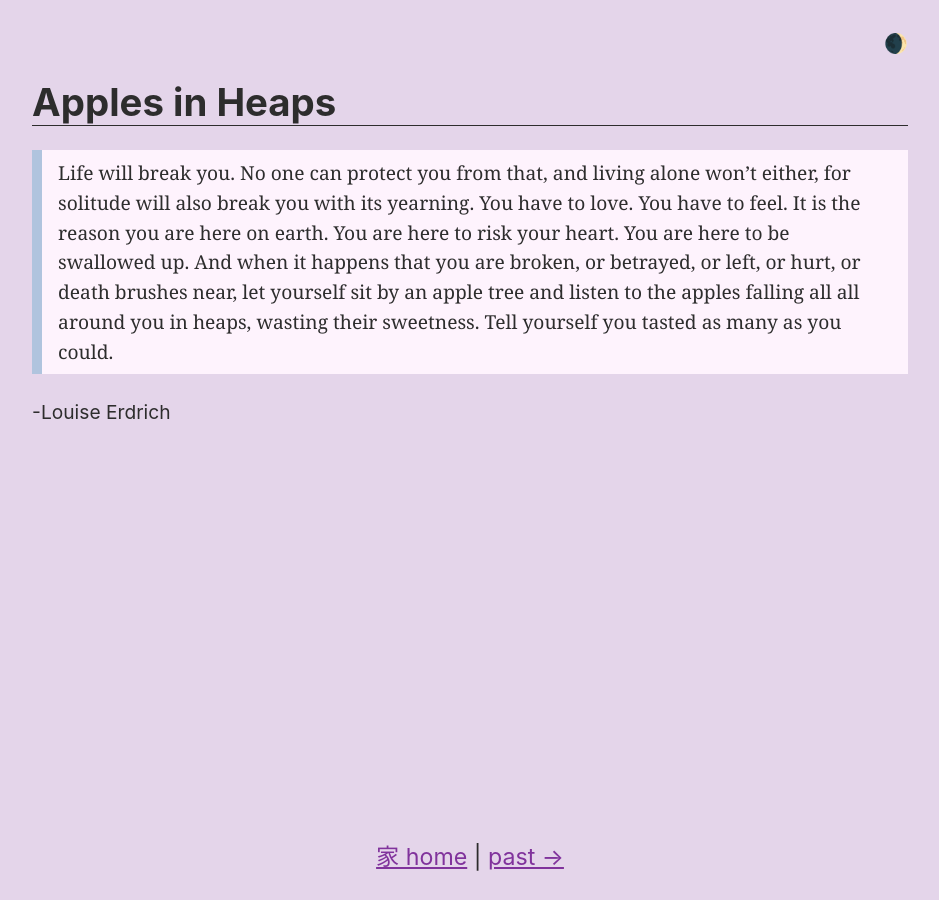
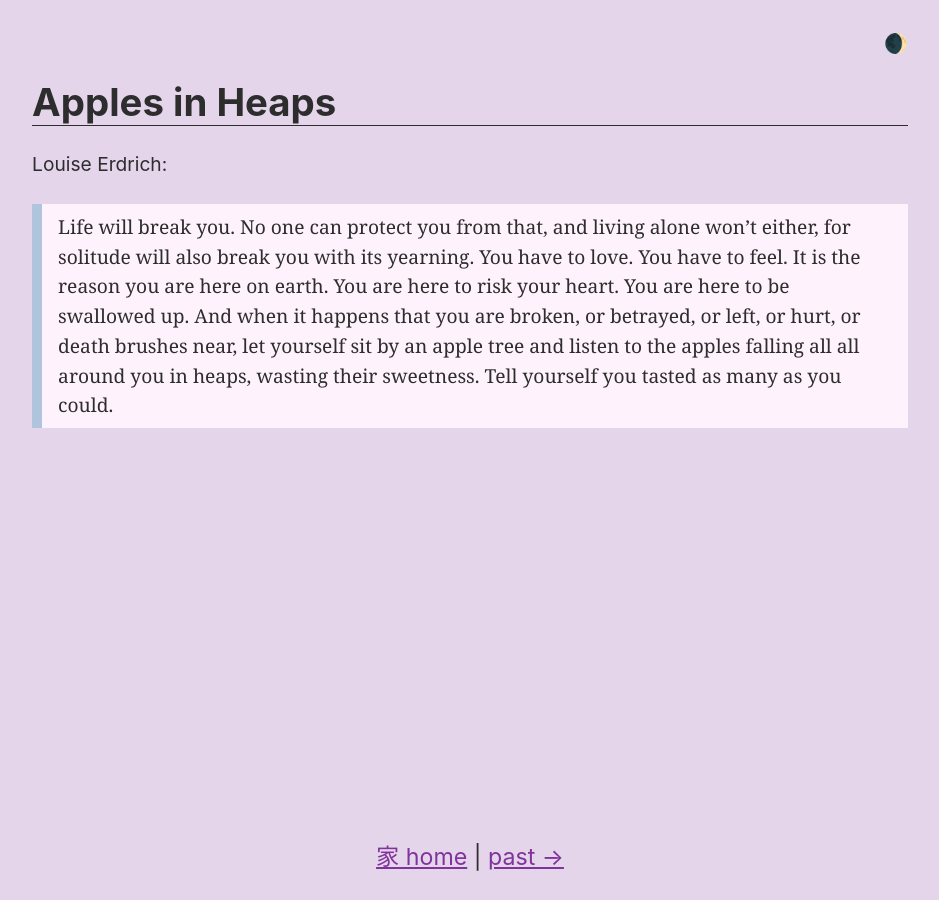
Before and after one commit to dglauber1/dglauber1.github.io, a Jekyll site: the page built from _musings/apples-in-heaps.md, in a window 1280 px wide. Shown: the whole page, without its empty margins (170-1109 px from the left). Built offline with Jekyll 4.4.1, drawn with Linux system fonts in a browser that asks for light colours; part of the change alters nothing that is shown.

```diff
--- a/_musings/apples-in-heaps.md
+++ b/_musings/apples-in-heaps.md
@@ -3,6 +3,7 @@ prev-musing: two-great-tragedies
 title: Apples in Heaps
 time: 🌒
 ---
+Louise Erdrich:
 > Life will break you.
 No one can protect you from that,
 and living alone won't either,
@@ -21,5 +22,3 @@ all around you in heaps,
 wasting their sweetness.
 Tell yourself you tasted
 as many as you could.
-
--Louise Erdrich
```
